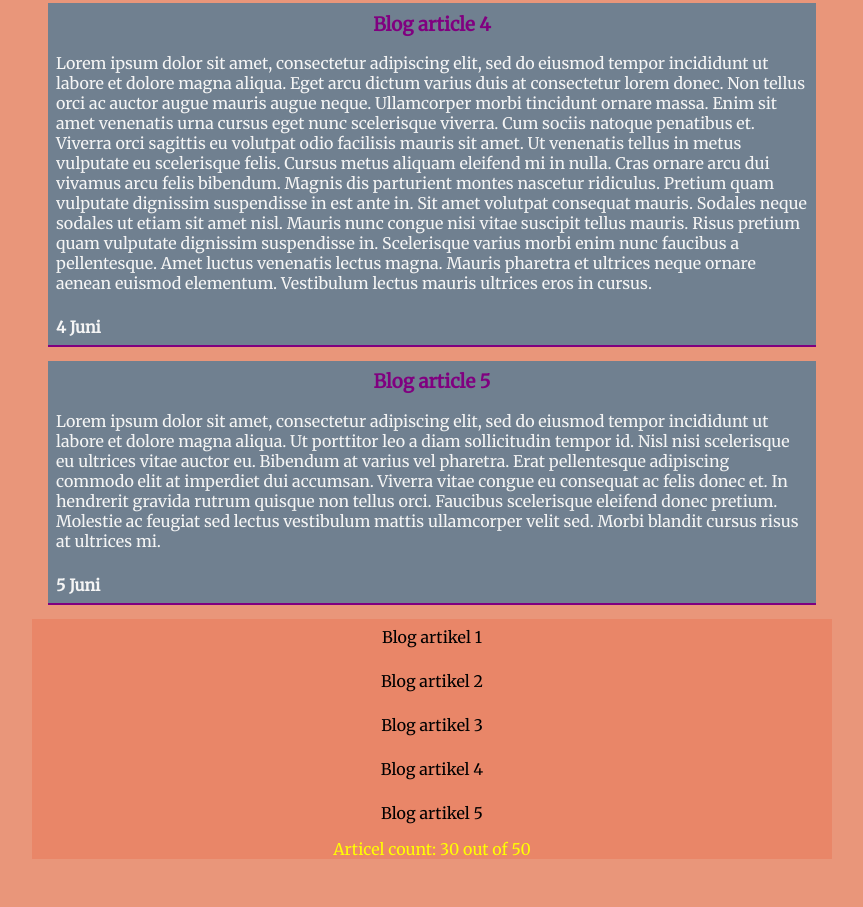
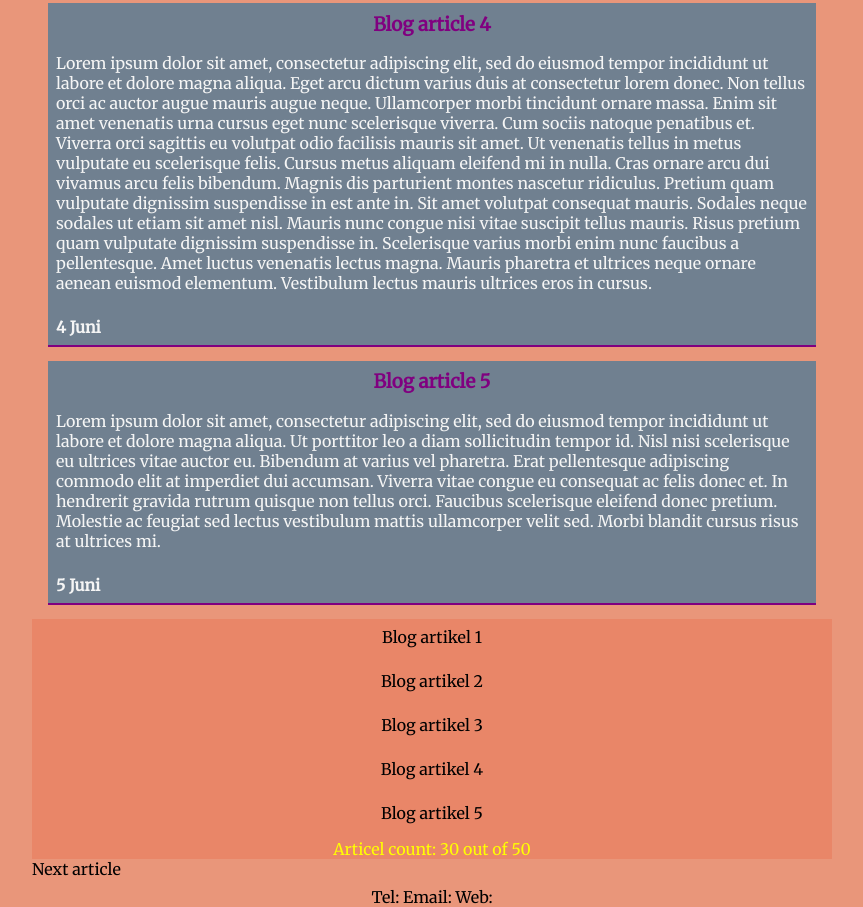
Before and after one commit to SimonDyhr/EVXFEH17_Simon_Dyhr, a plain HTML site: page HTMLCSS3_SEO/inlamningar/inlamning2/inlamning2.html in a window 1280 px wide. Shown: the part 944-1851 px from the top of the page, without its empty margins (208-1071 px from the left). Before the commit the page ends 1803 px from the top, so only its background shows below. Drawn offline with Linux system fonts and the light colour scheme.

Commit message:
Updated html, css

```diff
--- a/HTMLCSS3_SEO/inlamningar/inlamning2/css/style.css
+++ b/HTMLCSS3_SEO/inlamningar/inlamning2/css/style.css
@@ -110,3 +110,9 @@ a:active {
 .blogg_summary > span{
     color: yellow;
 }
+
+
+.contact{
+    text-align: center;
+    margin-top: 0.5em;
+}
--- a/HTMLCSS3_SEO/inlamningar/inlamning2/inlamning2.html
+++ b/HTMLCSS3_SEO/inlamningar/inlamning2/inlamning2.html
@@ -122,7 +122,15 @@
         </aside>
     </section>
 
+    <div>
+        <a href="#">Next article</a>
+    </div>
 
+    <footer class="contact">
+        <span>Tel: </span>
+        <span>Email: </span>
+        <span>Web: </span>
+    </footer>
 
 </body>
 </html>
```
